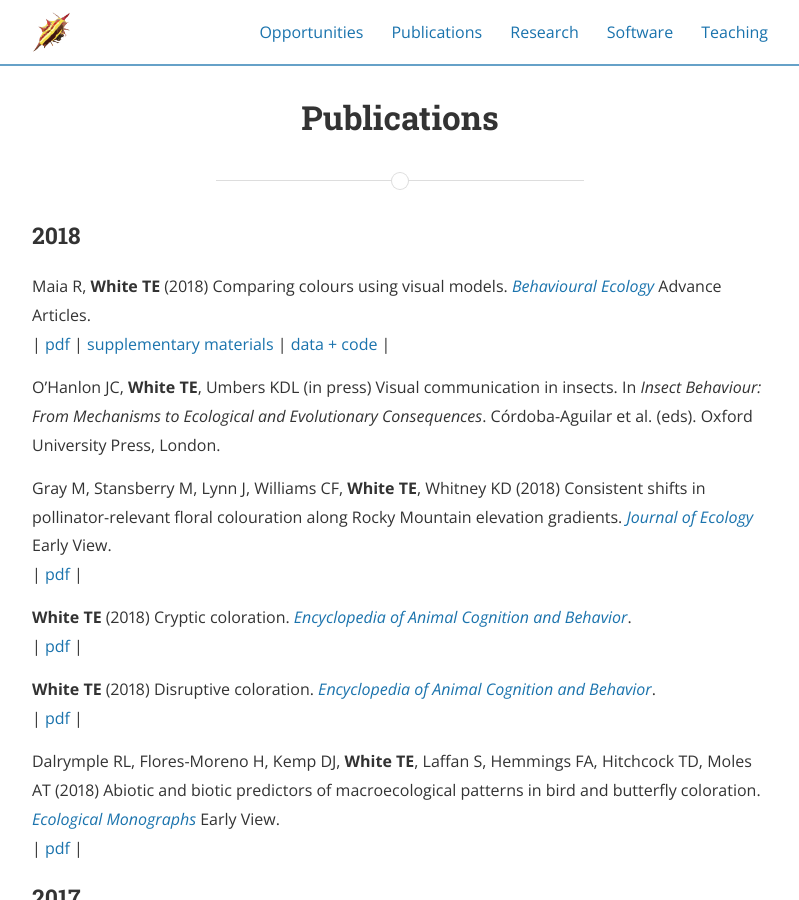
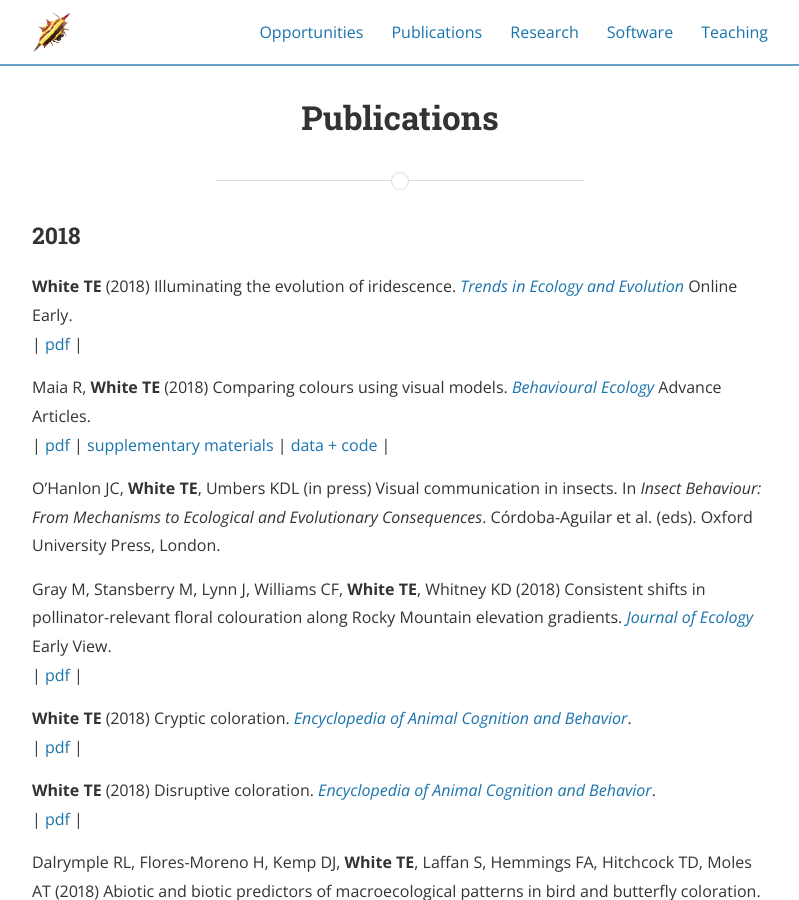
Before and after one commit to thomased/thomased.github.io, a Jekyll site: the page built from publications.md, in a window 1280 px wide and 900 px high. Shown: the whole window, without its empty margins (240-1039 px from the left). Built offline with Jekyll 4.4.1, drawn with Linux system fonts in a browser that asks for light colours; nearby versions of some CDN libraries.

Commit message:
Illum irid

```diff
--- a/publications.md
+++ b/publications.md
@@ -6,6 +6,9 @@ permalink: /publications/
 ---
 
 ### 2018
+
+**White TE** (2018) Illuminating the evolution of iridescence. [_Trends in Ecology and Evolution_](https://doi.org/10.1016/j.tree.2018.03.011) Online Early.
+| [pdf]({{ site.url }}/docs/White_2018_illuminating_iridescence.pdf) |
 
 Maia R, **White TE** (2018) Comparing colours using visual models. [_Behavioural Ecology_](http://dx.doi.org/10.1093/beheco/ary017) Advance Articles.
 | [pdf]({{ site.url }}/docs/Maia_&_White_2018_comparing_colours_using_visual_models.pdf) | [supplementary materials]({{ site.url }}/docs/Maia_&_White_2018_supplement.html) | [data + code](https://github.com/rmaia/msdichromatism) |
```
Also changed, not shown: 1 other file.
